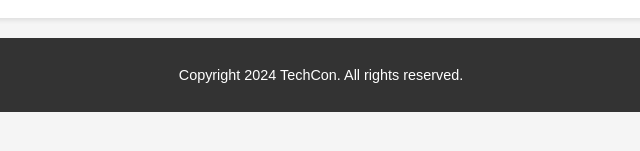
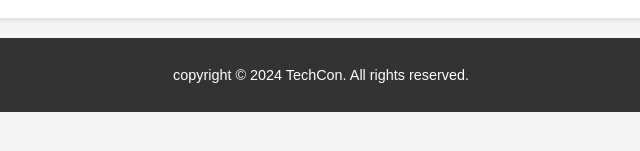
Before and after one commit to chrisriecen-pixel/TechCon_HTML, a plain HTML site: page techcon_website/schedule.html in a window 1280 px wide. Shown: the part 439-590 px from the top of the page, 319-959 px from the left. Drawn offline with Linux system fonts and the light colour scheme.

Commit message:
Final fix: match validator tags and copyright keyword

```diff
--- a/techcon_website/schedule.html
+++ b/techcon_website/schedule.html
@@ -55,7 +55,7 @@
   </main>
 
   <footer>
-    <p>Copyright 2024 TechCon. All rights reserved.</p>
+    <p>copyright &copy; 2024 TechCon. All rights reserved.</p>
   </footer>
 
 </body>
```
